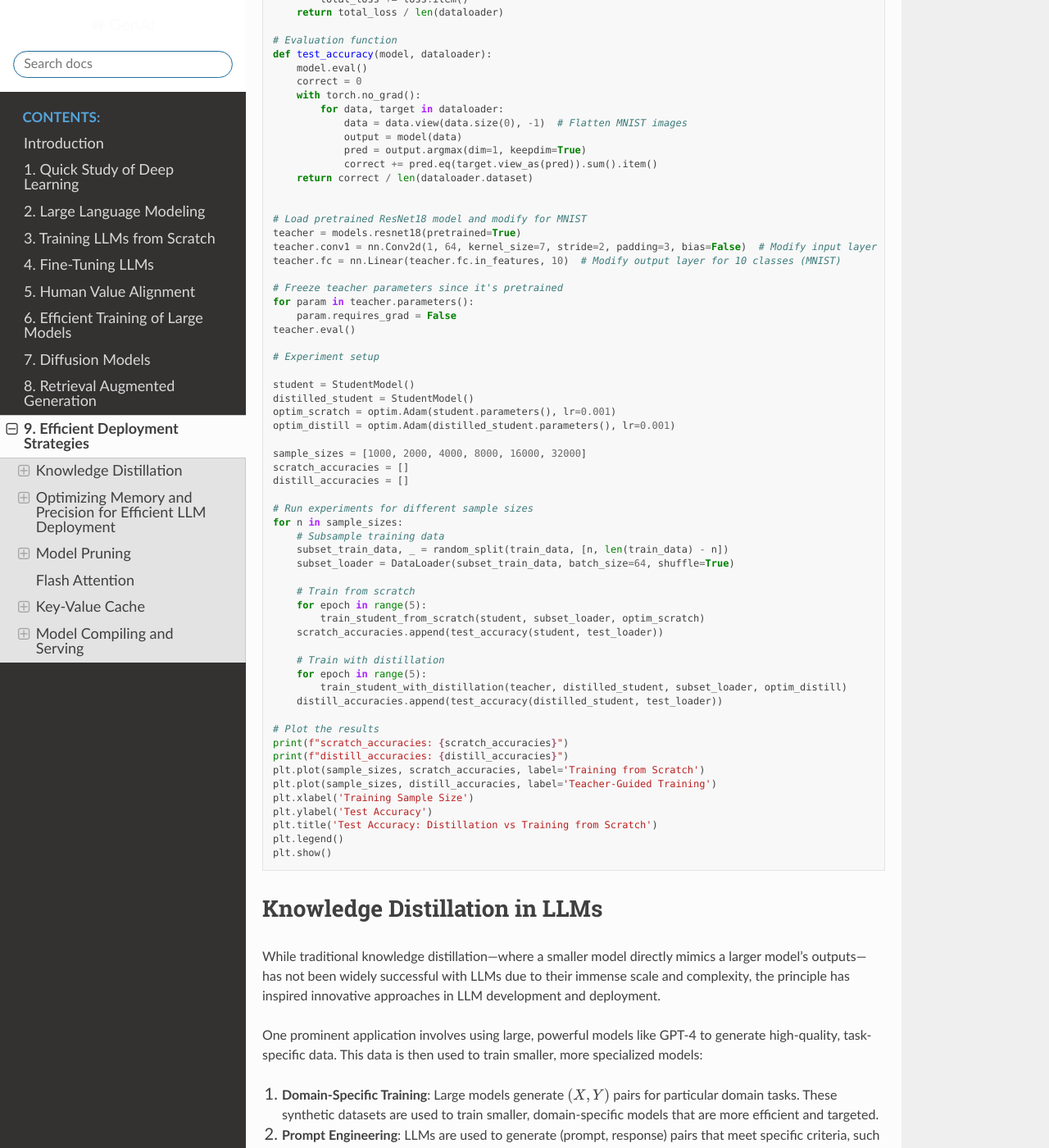
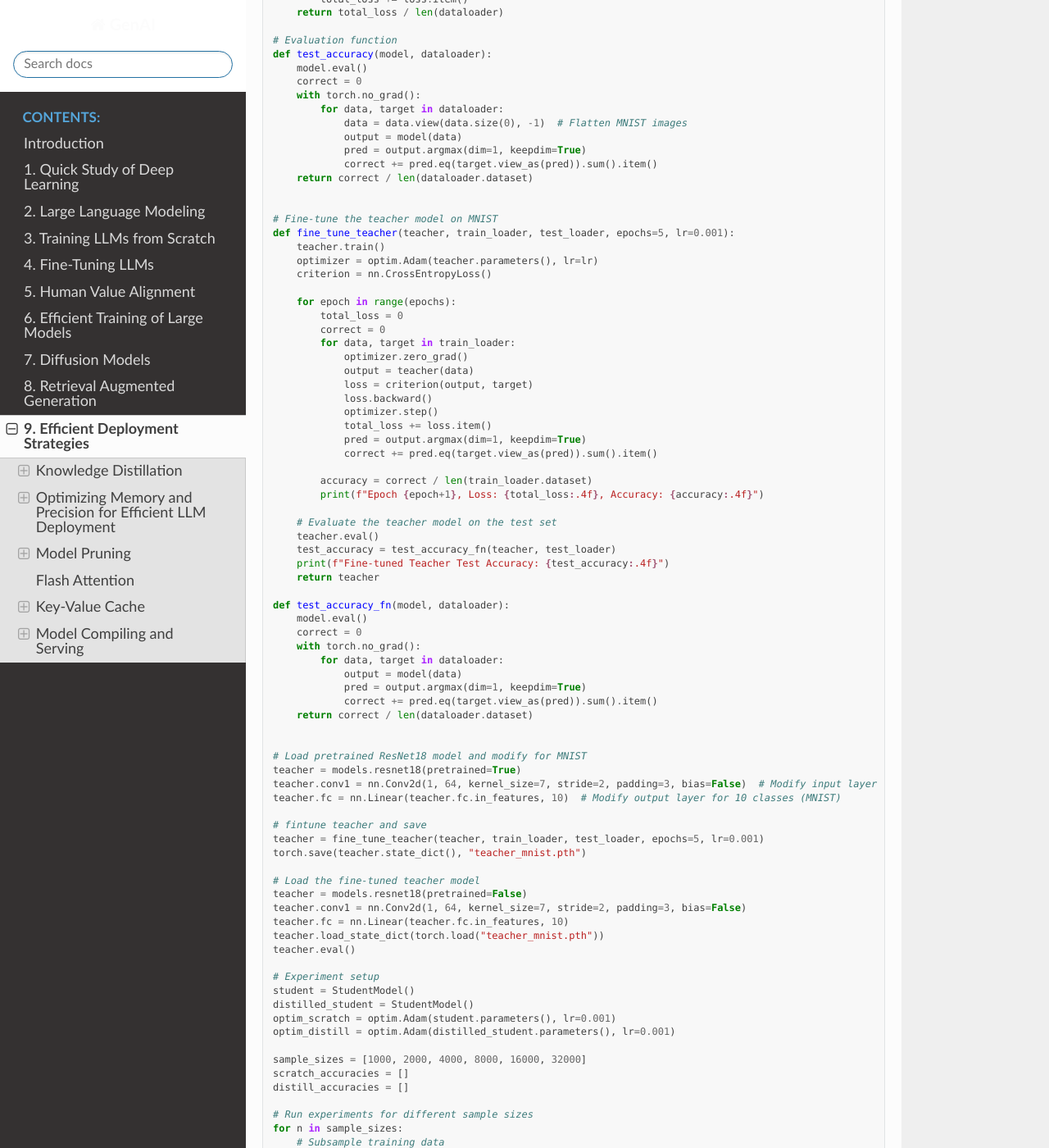
Before and after one commit to JieGroup/GenAI, a Sphinx documentation site: the page built from docs/deployment/index.md, in a window 1280 px wide and 1400 px high, scrolled down 3034 px. Shown: the whole window at 82% size. Built offline with Sphinx 7.4.7 and the Read the Docs theme 3.1.0, drawn with Linux system fonts in a browser that asks for light colours; formulas are drawn with MathJax 3; some of the changed text lies outside the part shown.

Commit message:
fix deployment chapter

```diff
--- a/docs/deployment/index.md
+++ b/docs/deployment/index.md
@@ -157,18 +157,62 @@ def test_accuracy(model, dataloader):
     return correct / len(dataloader.dataset)
 
 
+# Fine-tune the teacher model on MNIST
+def fine_tune_teacher(teacher, train_loader, test_loader, epochs=5, lr=0.001):
+    teacher.train()
+    optimizer = optim.Adam(teacher.parameters(), lr=lr)
+    criterion = nn.CrossEntropyLoss()
+
+    for epoch in range(epochs):
+        total_loss = 0
+        correct = 0
+        for data, target in train_loader:
+            optimizer.zero_grad()
+            output = teacher(data)
+            loss = criterion(output, target)
+            loss.backward()
+            optimizer.step()
+            total_loss += loss.item()
+            pred = output.argmax(dim=1, keepdim=True)
+            correct += pred.eq(target.view_as(pred)).sum().item()
+
+        accuracy = correct / len(train_loader.dataset)
+        print(f"Epoch {epoch+1}, Loss: {total_loss:.4f}, Accuracy: {accuracy:.4f}")
+
+    # Evaluate the teacher model on the test set
+    teacher.eval()
+    test_accuracy = test_accuracy_fn(teacher, test_loader)
+    print(f"Fine-tuned Teacher Test Accuracy: {test_accuracy:.4f}")
+    return teacher
+
+def test_accuracy_fn(model, dataloader):
+    model.eval()
+    correct = 0
+    with torch.no_grad():
+        for data, target in dataloader:
+            output = model(data)
+            pred = output.argmax(dim=1, keepdim=True)
+            correct += pred.eq(target.view_as(pred)).sum().item()
+    return correct / len(dataloader.dataset)
+
+
 # Load pretrained ResNet18 model and modify for MNIST
 teacher = models.resnet18(pretrained=True)
 teacher.conv1 = nn.Conv2d(1, 64, kernel_size=7, stride=2, padding=3, bias=False)  # Modify input layer for single channel
 teacher.fc = nn.Linear(teacher.fc.in_features, 10)  # Modify output layer for 10 classes (MNIST)
 
-# Freeze teacher parameters since it's pretrained
-for param in teacher.parameters():
-    param.requires_grad = False
+# fintune teacher and save
+teacher = fine_tune_teacher(teacher, train_loader, test_loader, epochs=5, lr=0.001)
+torch.save(teacher.state_dict(), "teacher_mnist.pth")
+
+# Load the fine-tuned teacher model
+teacher = models.resnet18(pretrained=False)
+teacher.conv1 = nn.Conv2d(1, 64, kernel_size=7, stride=2, padding=3, bias=False)
+teacher.fc = nn.Linear(teacher.fc.in_features, 10)
+teacher.load_state_dict(torch.load("teacher_mnist.pth"))
 teacher.eval()
 
 # Experiment setup
-
 student = StudentModel()
 distilled_student = StudentModel()
 optim_scratch = optim.Adam(student.parameters(), lr=0.001)
```
Also changed, not shown: other parts of docs/deployment/index.md (+1 -1 lines).
